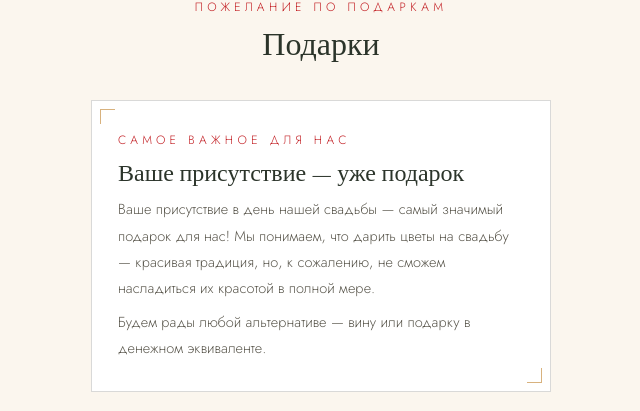
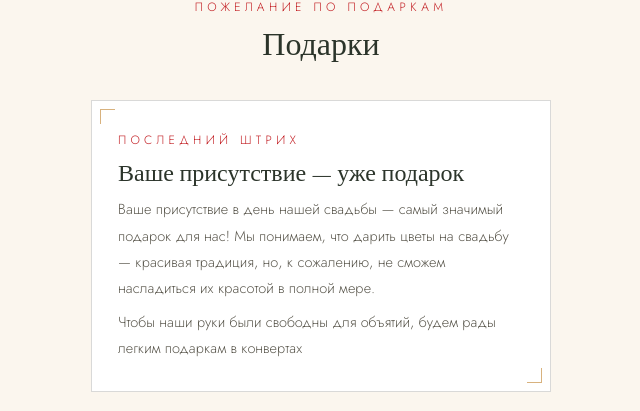
Before and after one commit to denisovnasofa1-alt/SofyaMihail, a plain HTML site: page index.html in a window 1280 px wide. Shown: the part 4118-4529 px from the top of the page, without its empty margins (319-959 px from the left). Drawn offline with nearby package versions, Linux system fonts and the light colour scheme.

Commit message:
Update gift suggestion text in index.html

```diff
--- a/index.html
+++ b/index.html
@@ -599,10 +599,10 @@
     <span class="eyebrow">Пожелание по подаркам</span>
     <h2 class="serif section-title">Подарки</h2>
     <div class="info-card">
-      <span class="eyebrow">Самое важное для нас</span>
+      <span class="eyebrow">Последний штрих</span>
       <h3>Ваше присутствие — уже подарок</h3>
       <p>Ваше присутствие в день нашей свадьбы — самый значимый подарок для нас! Мы понимаем, что дарить цветы на свадьбу — красивая традиция, но, к сожалению, не сможем насладиться их красотой в полной мере.</p>
-      <p>Будем рады любой альтернативе — вину или подарку в денежном эквиваленте.</p>
+      <p>Чтобы наши руки были свободны для объятий, будем рады легким подаркам в конвертах</p>
     </div>
   </div>
   <svg class="vine" viewBox="0 0 340 44" data-vine>
```
